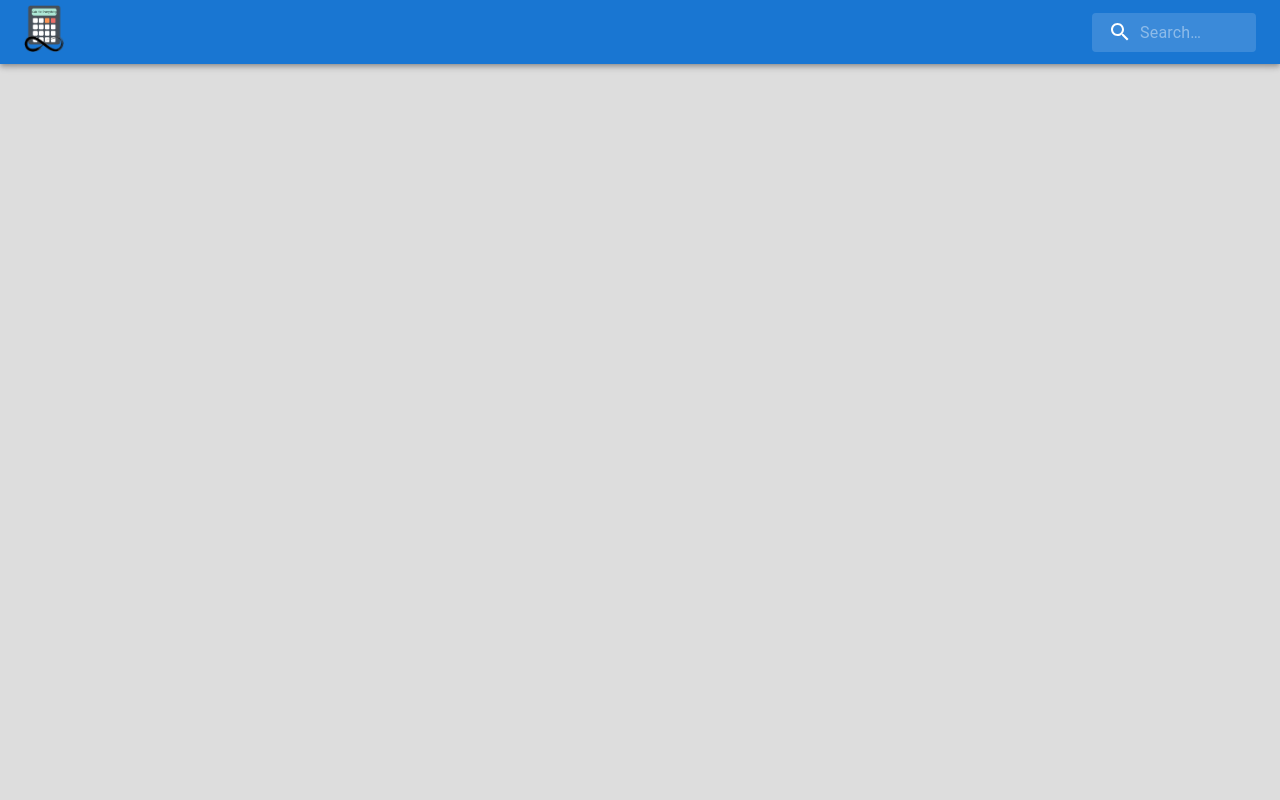
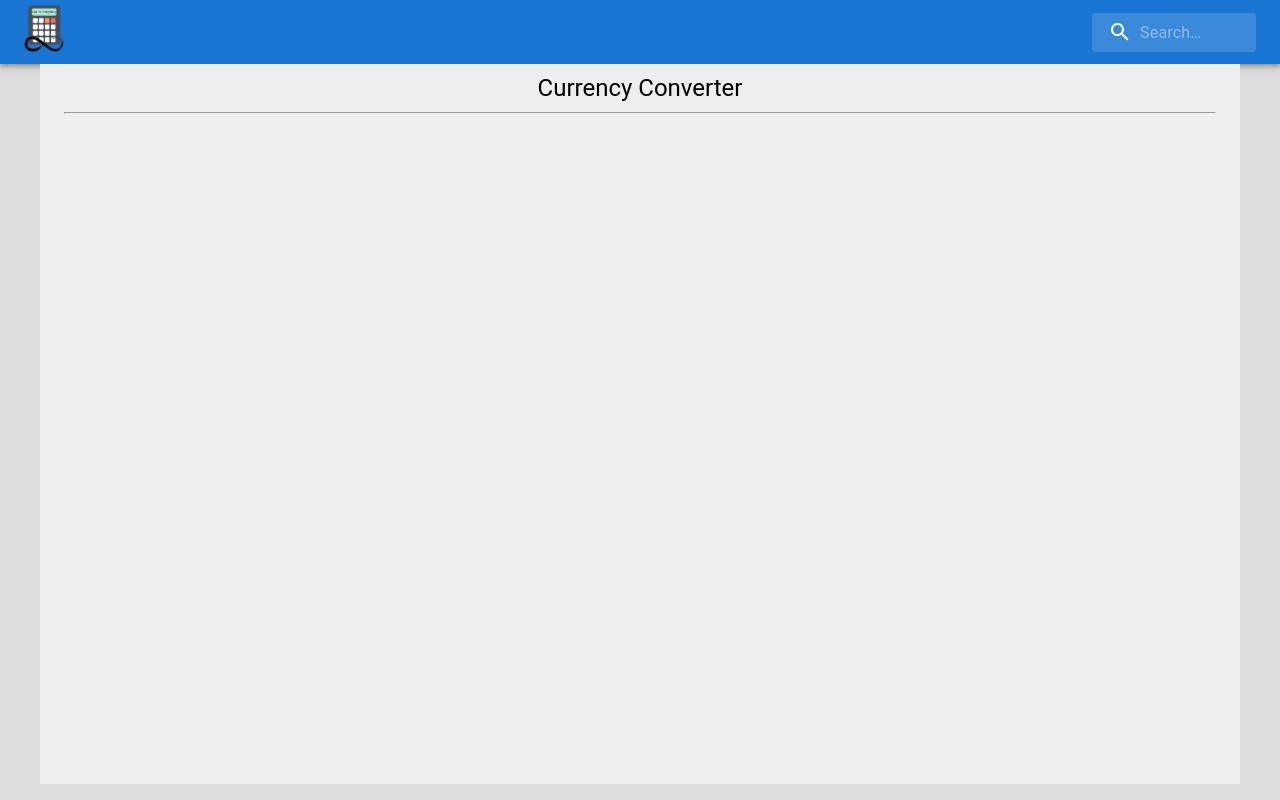
Before and after one commit to SarthakKeshari/calc_for_everything, a React (Create React App) app in the folder calculators/: page /currencyconverter in a window 1280 px wide. Before the commit this address had no page. Built offline with nearby package versions, Linux system fonts and the light colour scheme.

Commit message:
Added folders for contribution

```diff
--- a/calculators/src/App.js
+++ b/calculators/src/App.js
@@ -49,6 +49,7 @@ import MainPHCalc from './chemistry/phCalc/MainPHCalc';
 import MainSearchingVisualizer from './computer_science/searching_visualizer/MainSearchingVisualizer';
 import MainSortingVisualizer from './computer_science/sorting_visualizer/MainSortingVisualizer';
 import MainPregnancyDueDateCalc from './health/pregnancy_due_date_calc/MainPregnancyDueDateCalc';
+import MainCurrencyConverter from './finance/currency_converter/MainCurrencyConverter';
 
 function App() {
   return (
@@ -104,6 +105,7 @@ function App() {
             <Route path="loanrepaymentcalc" element={<MainLoanRepaymentCalc />} />
             <Route path="savingscalc" element={<MainSavingsCalc />} />
             <Route path="expensetracker" element={<MainExpenseTracker />} />
+            <Route path="currencyconverter" element={<MainCurrencyConverter />} />
             {/* Health */}
             <Route path="bmi" element={<MainBMI />} />
             <Route path="bmr" element={<MainBMR />} />
--- a/calculators/src/Home.js
+++ b/calculators/src/Home.js
@@ -66,6 +66,7 @@ export default function Home() {
             <HomeGridItem calcName="Loan Repayment Calculator" path="/loanrepaymentcalc"/>
             <HomeGridItem calcName="Savings Calculator" path="/savingscalc"/>
             <HomeGridItem calcName="Expense Tracker" path="/expensetracker"/>
+            <HomeGridItem calcName="Currency Converter" path="/currencyconverter"/>
         </Grid>
         <br/>
         <Typography pt={1} variant='h5'>Health</Typography>
--- /dev/null
+++ b/calculators/src/finance/currency_converter/MainCurrencyConverter.js
@@ -0,0 +1,14 @@
+import React from 'react';
+import { Container, Typography } from '@mui/material';
+
+function MainCurrencyConverter(){
+    return(
+        <Container maxWidth="lg" sx={{ bgcolor: '#eeeeee', minHeight: '90vh', paddingY:"10" }}>
+            <Typography pt={1} variant='h5' sx = {{textAlign: "center"}}>Currency Converter</Typography>
+            <hr/>
+            <br/>
+        </Container>
+    )
+}
+
+export default MainCurrencyConverter;
```
